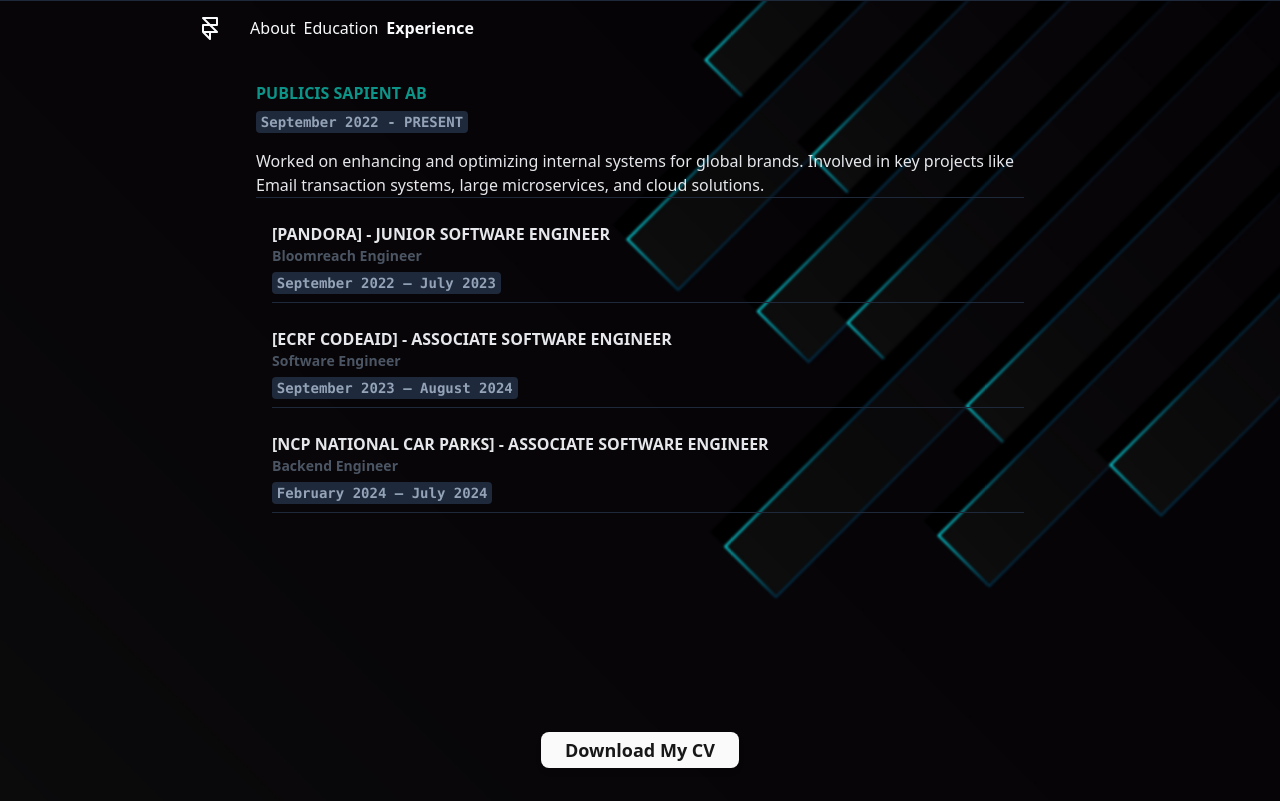
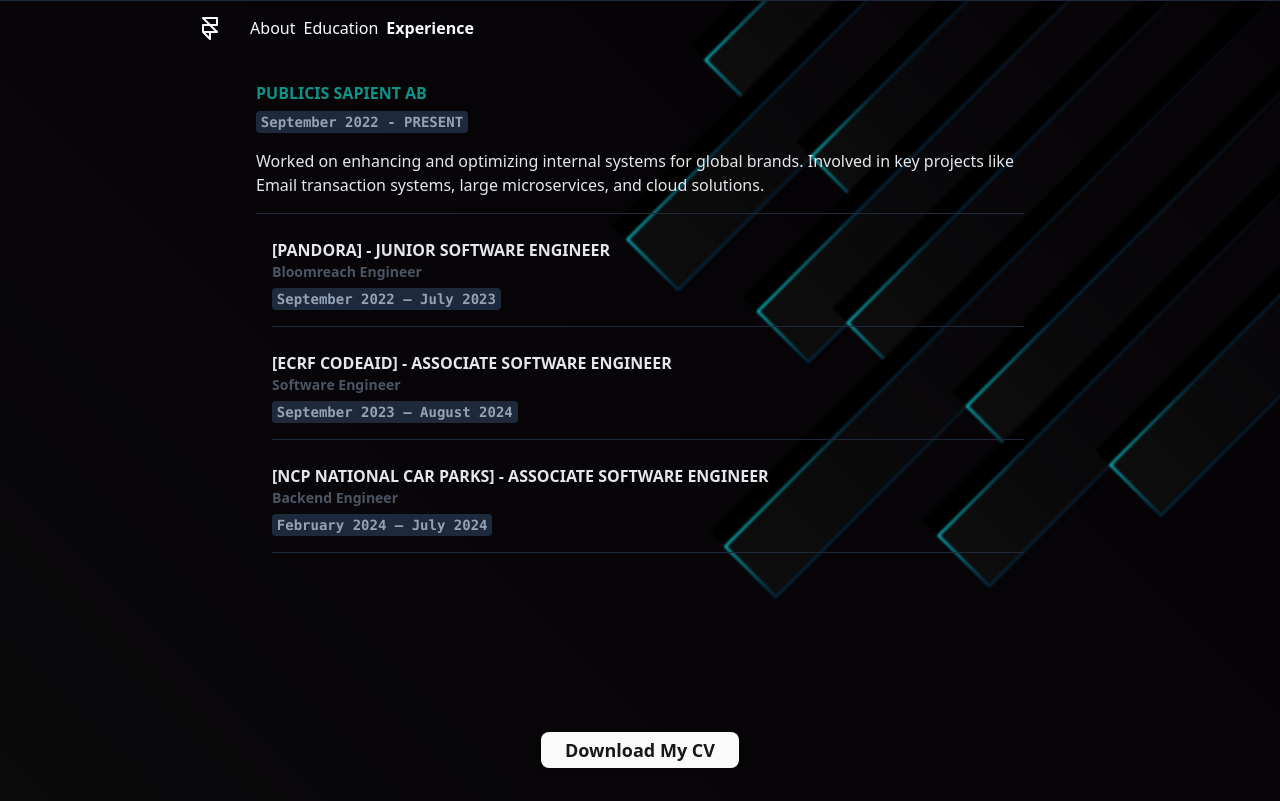
Before and after one commit to Willz01/ekanem-wills, a React (Vite) app: page /experience in a window 1280 px wide. Built offline with nearby package versions, Linux system fonts and the light colour scheme.

Commit message:
scroller on /about and /experience for mobile UI exp

```diff
--- a/src/routes/about.tsx
+++ b/src/routes/about.tsx
@@ -2,20 +2,13 @@
 import "../index.css";
 import { Skills } from "@/components/skills";
 import { motion } from "framer-motion";
-import { useEffect } from "react";
 
 export const Route = createFileRoute("/about")({
   component: About,
 });
 
 function About() {
-  useEffect(() => {
-    document.title = "About";
-    document.body.style.overflow = "hidden";
-    return () => {
-      document.body.style.overflow = "scroll";
-    };
-  }, []);
+  document.title = "About";
 
   // useScrollEnd("/education");
 
--- a/src/routes/experience.tsx
+++ b/src/routes/experience.tsx
@@ -1,20 +1,22 @@
 import { Button } from "@/components/ui/button";
 import { createFileRoute } from "@tanstack/react-router";
 import { motion } from "framer-motion";
-import { useEffect } from "react";
 
 export const Route = createFileRoute("/experience")({
   component: Experience,
 });
 
+const sectionVariants = {
+  hidden: { opacity: 0, y: 30 },
+  visible: (i: number) => ({
+    opacity: 1,
+    y: 0,
+    transition: { duration: 1.5, ease: "easeInOut", delay: i * 0.2 },
+  }),
+};
+
 function Experience() {
-  useEffect(() => {
-    document.title = "Experience";
-    document.body.style.overflow = "hidden";
-    return () => {
-      document.body.style.overflow = "scroll";
-    };
-  }, []);
+  document.title = "Experience";
 
   return (
     <>
@@ -39,7 +41,7 @@
                 September 2022 - PRESENT
               </code>
             </p>
-            <p className="text-gray-200 mt-4">
+            <p className="text-gray-200 mt-4 mb-4">
               Worked on enhancing and optimizing internal systems for global
               brands. Involved in key projects like Email transaction systems,
               large microservices, and cloud solutions.
@@ -48,52 +50,73 @@
           </div>
 
           {/* Pandora Section */}
-          <div className="mt-6 ml-4">
+          <motion.div
+            custom={0}
+            initial="hidden"
+            whileInView="visible"
+            viewport={{ once: true }}
+            variants={sectionVariants}
+            className="mt-6 ml-4"
+          >
             <h3 className="text-1xl font-semibold text-gray-200 mt-2">
               [<b>PANDORA</b>] - JUNIOR SOFTWARE ENGINEER
             </h3>
             <p className="text-sm font-semibold text-gray-600">
               Bloomreach Engineer
             </p>
-            <p className="text-md text-muted-foreground mt-1 mb-2">
+            <p className="text-md text-muted-foreground mt-1 mb-4">
               <code className="relative rounded bg-muted px-[0.3rem] py-[0.2rem] font-mono text-sm font-semibold">
                 September 2022 – July 2023
               </code>
             </p>
             <hr />
-          </div>
+          </motion.div>
 
           {/* ECRF CodeAid Section */}
-          <div className="mt-6 ml-4">
+          <motion.div
+            custom={1}
+            initial="hidden"
+            whileInView="visible"
+            viewport={{ once: true }}
+            variants={sectionVariants}
+            className="mt-6 ml-4"
+          >
             <h3 className="text-1xl font-semibold text-gray-200 mt-2">
               [<b>ECRF</b> CODEAID] - ASSOCIATE SOFTWARE ENGINEER
             </h3>
             <p className="text-sm font-semibold text-gray-600">
               Software Engineer
             </p>
-            <p className="text-md text-muted-foreground mt-1 mb-2">
+            <p className="text-md text-muted-foreground mt-1 mb-4">
               <code className="relative rounded bg-muted px-[0.3rem] py-[0.2rem] font-mono text-sm font-semibold">
                 September 2023 – August 2024
               </code>
             </p>
             <hr />
-          </div>
+          </motion.div>
 
           {/* NCP National Car Parks Section */}
-          <div className="mt-6 ml-4">
+          <motion.div
+            custom={2}
+            initial="hidden"
+            whileInView="visible"
+            viewport={{ once: true }}
+            variants={sectionVariants}
+            className="mt-6 ml-4"
+          >
             <h3 className="text-1xl font-semibold text-gray-200 mt-2">
               [<b>NCP</b> NATIONAL CAR PARKS] - ASSOCIATE SOFTWARE ENGINEER
             </h3>
             <p className="text-sm font-semibold text-gray-600">
               Backend Engineer
             </p>
-            <p className="text-md text-muted-foreground mt-1 mb-2">
+            <p className="text-md text-muted-foreground mt-1 mb-4">
               <code className="relative rounded bg-muted px-[0.3rem] py-[0.2rem] font-mono text-sm font-semibold">
                 February 2024 – July 2024
               </code>
             </p>
             <hr />
-          </div>
+          </motion.div>
         </div>
       </div>
 
```
